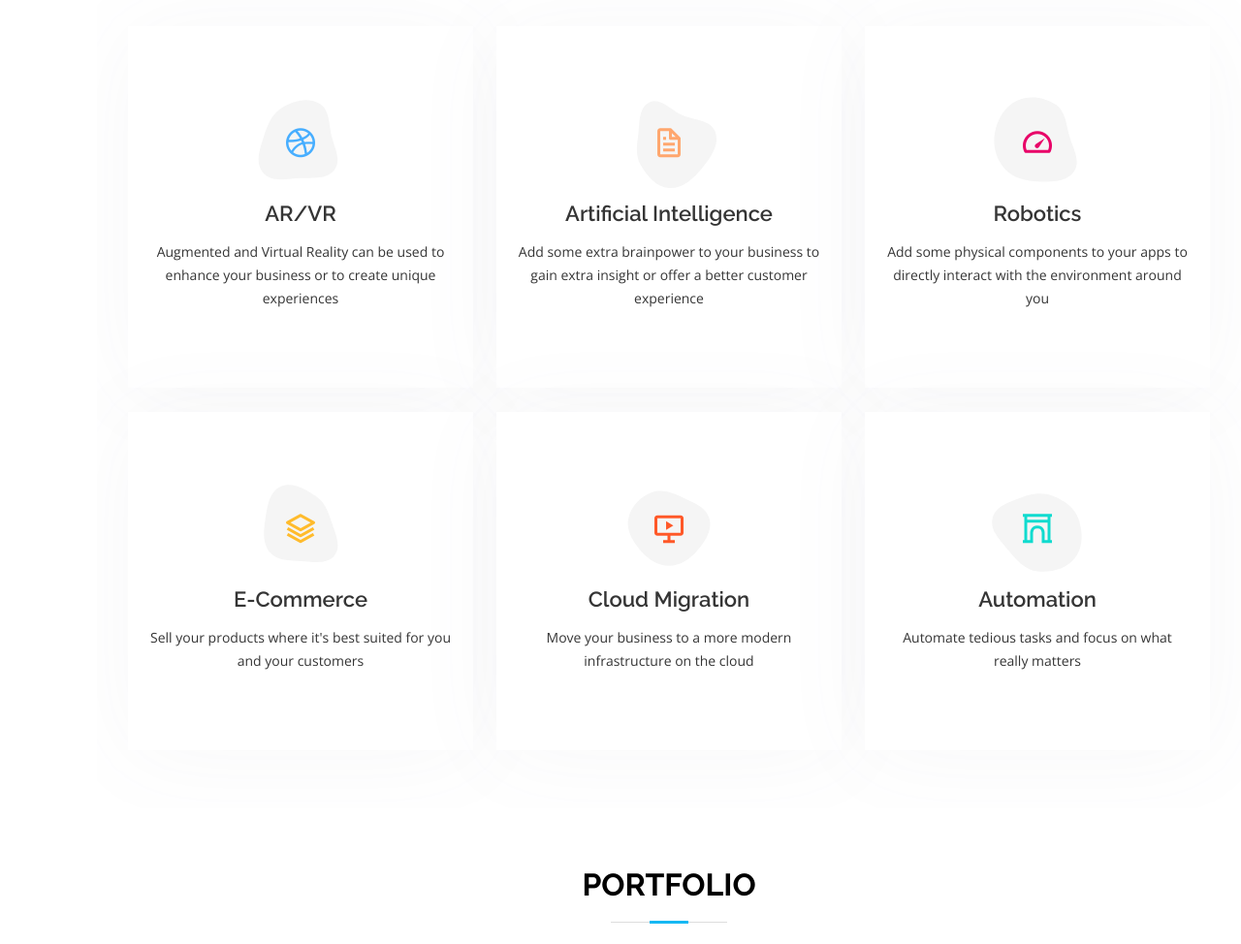
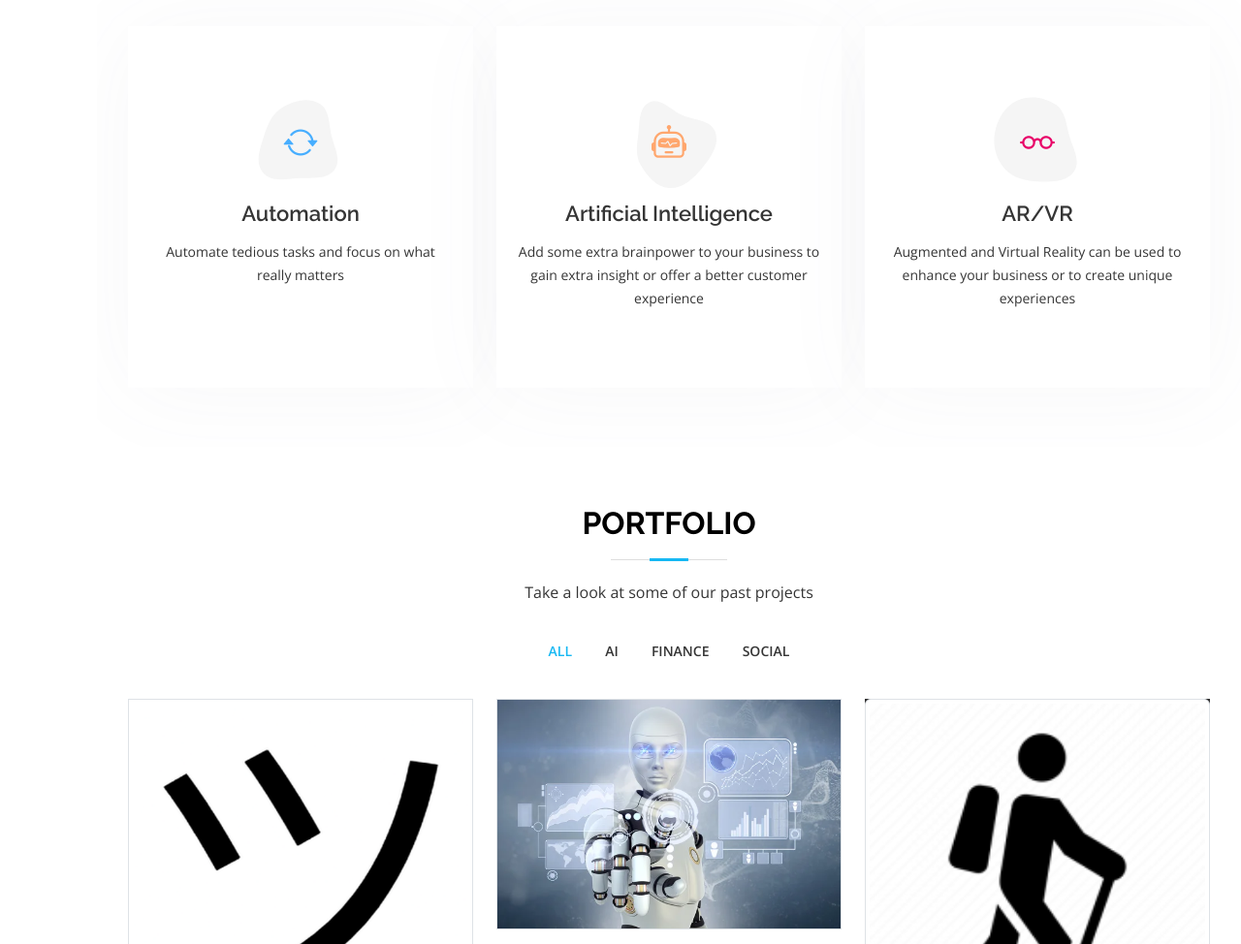
Before and after one commit to zimablue-io/zimablue-io, a website: page index.html in a window 1280 px wide. Shown: the part 1706-2680 px from the top of the page at 97% size. Drawn offline with nearby package versions, Linux system fonts and the light colour scheme.

Commit message:
feat: updated services

```diff
--- a/index.html
+++ b/index.html
@@ -279,13 +279,12 @@
 											d="M300,521.0016835830174C376.1290562159157,517.8887921683347,466.0731472004068,529.7835943286574,510.70327084640275,468.03025145048787C554.3714126377745,407.6079735673963,508.03601936045806,328.9844924480964,491.2728898941984,256.3432110539036C474.5976632858925,184.082847569629,479.9380746630129,96.60480741107993,416.23090153303,58.64404602377083C348.86323505073057,18.502131276798302,261.93793281208167,40.57373210992963,193.5410806939664,78.93577620505333C130.42746243093433,114.334589627462,98.30271207620316,179.96522072025542,76.75703585869454,249.04625023123273C51.97151888228291,328.5150500222984,13.704378332031375,421.85034740162234,66.52175969318436,486.19268352777647C119.04800174914682,550.1803526380478,217.28368757567262,524.383925680826,300,521.0016835830174"
 										></path>
 									</svg>
-									<i class="bx bxl-dribbble"></i>
+									<i class="bi bi-arrow-repeat"></i>
 								</div>
-								<h4>AR/VR</h4>
+								<h4>Automation</h4>
 								<p>
-									Augmented and Virtual Reality can be used to
-									enhance your business or to create unique
-									experiences
+									Automate tedious tasks and focus on what
+									really matters
 								</p>
 							</div>
 						</div>
@@ -310,7 +309,7 @@
 											d="M300,582.0697525312426C382.5290701553225,586.8405444964366,449.9789794690241,525.3245884688669,502.5850820975895,461.55621195738473C556.606425686781,396.0723002908107,615.8543463187945,314.28637112970534,586.6730223649479,234.56875336149918C558.9533121215079,158.8439757836574,454.9685369536778,164.00468322053177,381.49747125262974,130.76875717737553C312.15926192815925,99.40240125094834,248.97055460311594,18.661163978235184,179.8680185752513,50.54337015887873C110.5421016452524,82.52863877960104,119.82277516462835,180.83849132639028,109.12597500060166,256.43424936330496C100.08760227029461,320.3096726198365,92.17705696193138,384.0621239912766,124.79988738764834,439.7174275375508C164.83382741302287,508.01625554203684,220.96474134820875,577.5009287672846,300,582.0697525312426"
 										></path>
 									</svg>
-									<i class="bx bx-file"></i>
+									<i class="bi bi-robot"></i>
 								</div>
 								<h4>Artificial Intelligence</h4>
 								<p>
@@ -341,103 +340,13 @@
 											d="M300,541.5067337569781C382.14930387511276,545.0595476570109,479.8736841581634,548.3450877840088,526.4010558755058,480.5488172755941C571.5218469581645,414.80211281144784,517.5187510058486,332.0715597781072,496.52539010469104,255.14436215662573C477.37192572678356,184.95920475031193,473.57363656557914,105.61284051026155,413.0603344069578,65.22779650032875C343.27470386102294,18.654635553484475,251.2091493199835,5.337323636656869,175.0934190732945,40.62881213300186C97.87086631185822,76.43348514350839,51.98124368387456,156.15599469081315,36.44837278890362,239.84606092416172C21.716077023791087,319.22268207091537,43.775223500013084,401.1760424656574,96.891909868211,461.97329694683043C147.22146801428983,519.5804099606455,223.5754009179313,538.201503339737,300,541.5067337569781"
 										></path>
 									</svg>
-									<i class="bx bx-tachometer"></i>
+									<i class="bi bi-eyeglasses"></i>
 								</div>
-								<h4>Robotics</h4>
+								<h4>AR/VR</h4>
 								<p>
-									Add some physical components to your apps to
-									directly interact with the environment
-									around you
-								</p>
-							</div>
-						</div>
-
-						<div
-							class="col-lg-4 col-md-6 d-flex align-items-stretch mt-4"
-							data-aos="zoom-in"
-							data-aos-delay="100"
-						>
-							<div class="icon-box iconbox-yellow">
-								<div class="icon">
-									<svg
-										width="100"
-										height="100"
-										viewBox="0 0 600 600"
-										xmlns="http://www.w3.org/2000/svg"
-									>
-										<path
-											stroke="none"
-											stroke-width="0"
-											fill="#f5f5f5"
-											d="M300,503.46388370962813C374.79870501325706,506.71871716319447,464.8034551963731,527.1746412648533,510.4981551193396,467.86667711651364C555.9287308511215,408.9015244558933,512.6030010748507,327.5744911775523,490.211057578863,256.5855673507754C471.097692560561,195.9906835881958,447.69079081568157,138.11976852964426,395.19560036434837,102.3242989838813C329.3053358748298,57.3949838291264,248.02791733380457,8.279543830951368,175.87071277845988,42.242879143198664C103.41431057327972,76.34704239035025,93.79494320519305,170.9812938413882,81.28167332365135,250.07896920659033C70.17666984294237,320.27484674793965,64.84698225790005,396.69656628748305,111.28512138212992,450.4950937839243C156.20124167950087,502.5303643271138,231.32542653798444,500.4755392045468,300,503.46388370962813"
-										></path>
-									</svg>
-									<i class="bx bx-layer"></i>
-								</div>
-								<h4>E-Commerce</h4>
-								<p>
-									Sell your products where it's best suited
-									for you and your customers
-								</p>
-							</div>
-						</div>
-
-						<div
-							class="col-lg-4 col-md-6 d-flex align-items-stretch mt-4"
-							data-aos="zoom-in"
-							data-aos-delay="200"
-						>
-							<div class="icon-box iconbox-red">
-								<div class="icon">
-									<svg
-										width="100"
-										height="100"
-										viewBox="0 0 600 600"
-										xmlns="http://www.w3.org/2000/svg"
-									>
-										<path
-											stroke="none"
-											stroke-width="0"
-											fill="#f5f5f5"
-											d="M300,532.3542879108572C369.38199826031484,532.3153073249985,429.10787420159085,491.63046689027357,474.5244479745417,439.17860296908856C522.8885846962883,383.3225815378663,569.1668002868075,314.3205725914397,550.7432151929288,242.7694973846089C532.6665558377875,172.5657663291529,456.2379748765914,142.6223662098291,390.3689995646985,112.34683881706744C326.66090330228417,83.06452184765237,258.84405631176094,53.51806209861945,193.32584062364296,78.48882559362697C121.61183558270385,105.82097193414197,62.805066853699245,167.19869350419734,48.57481801355237,242.6138429142374C34.843463184063346,315.3850353017275,76.69343916112496,383.4422959591041,125.22947124332185,439.3748458443577C170.7312796277747,491.8107796887764,230.57421082200815,532.3932930995766,300,532.3542879108572"
-										></path>
-									</svg>
-									<i class="bx bx-slideshow"></i>
-								</div>
-								<h4>Cloud Migration</h4>
-								<p>
-									Move your business to a more modern
-									infrastructure on the cloud
-								</p>
-							</div>
-						</div>
-
-						<div
-							class="col-lg-4 col-md-6 d-flex align-items-stretch mt-4"
-							data-aos="zoom-in"
-							data-aos-delay="300"
-						>
-							<div class="icon-box iconbox-teal">
-								<div class="icon">
-									<svg
-										width="100"
-										height="100"
-										viewBox="0 0 600 600"
-										xmlns="http://www.w3.org/2000/svg"
-									>
-										<path
-											stroke="none"
-											stroke-width="0"
-											fill="#f5f5f5"
-											d="M300,566.797414625762C385.7384707136149,576.1784315230908,478.7894351017131,552.8928747891023,531.9192734346935,484.94944893311C584.6109503024035,417.5663521118492,582.489472248146,322.67544863468447,553.9536738515405,242.03673114598146C529.1557734026468,171.96086150256528,465.24506316201064,127.66468636344209,395.9583748389544,100.7403814666027C334.2173773831606,76.7482773500951,269.4350130405921,84.62216499799875,207.1952322260088,107.2889140133804C132.92018162631612,134.33871894543012,41.79353780512637,160.00259165414826,22.644507872594943,236.69541883565114C3.319112789854554,314.0945973066697,72.72355303640163,379.243833228382,124.04198916343866,440.3218312028393C172.9286146004772,498.5055451809895,224.45579914871206,558.5317968840102,300,566.797414625762"
-										></path>
-									</svg>
-									<i class="bx bx-arch"></i>
-								</div>
-								<h4>Automation</h4>
-								<p>
-									Automate tedious tasks and focus on what
-									really matters
+									Augmented and Virtual Reality can be used to
+									enhance your business or to create unique
+									experiences
 								</p>
 							</div>
 						</div>
```
